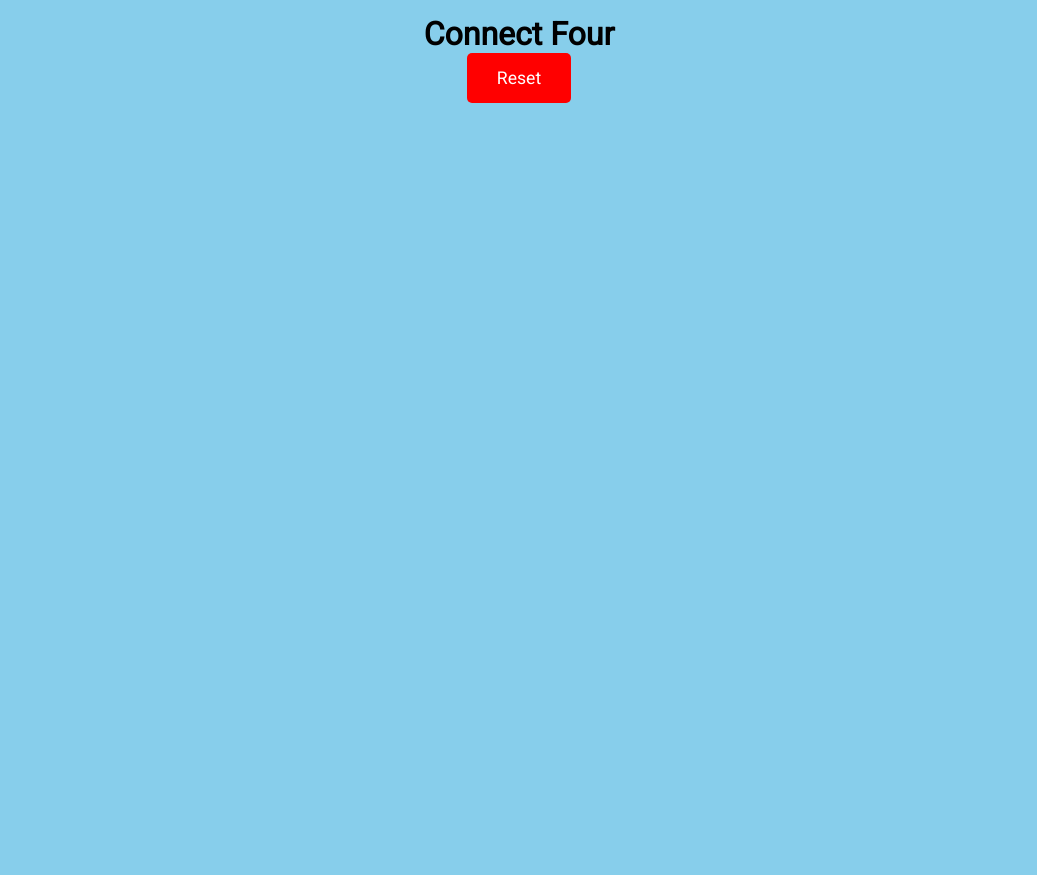
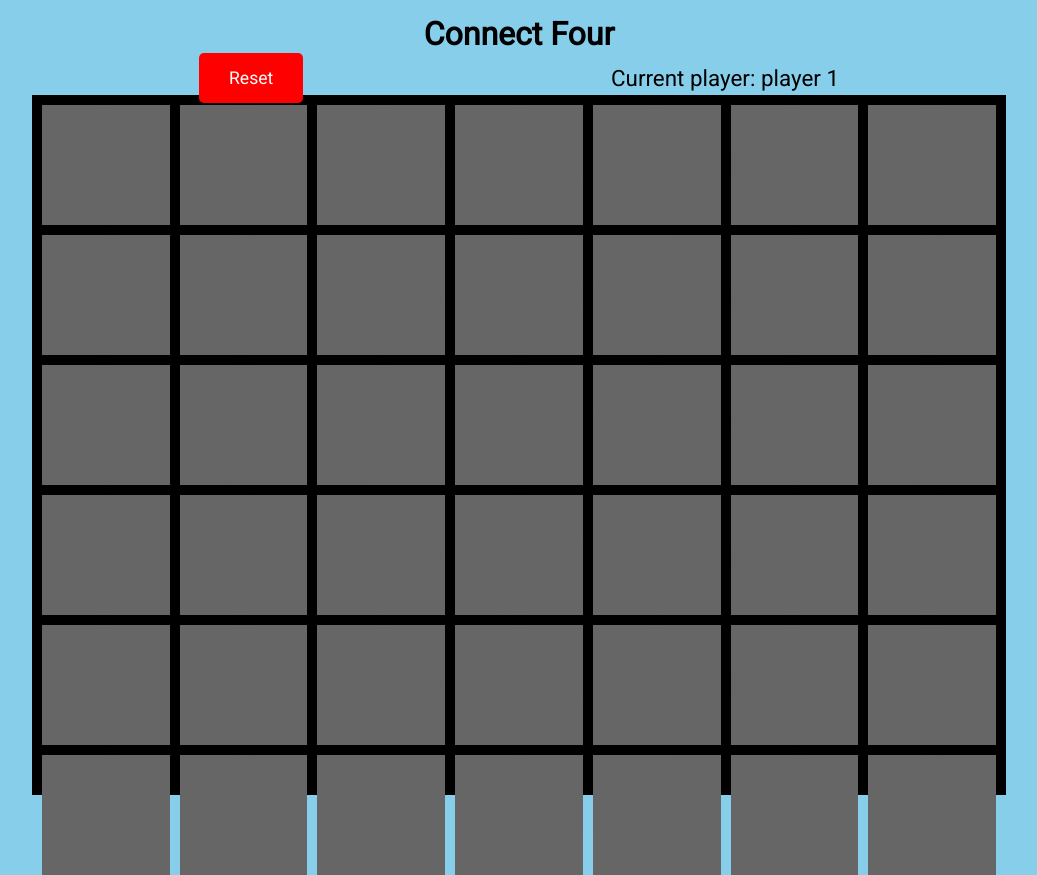
Before and after one commit to keesvanopdorp/react-connect-four, a React (Create React App) app: page / in a window 1280 px wide. Shown: the whole page, without its empty margins (121-1158 px from the left). Before the commit the page ends 800 px from the top, so only its background shows below. Built offline with nearby package versions, Linux system fonts and the light colour scheme.

Commit message:
feat(app): begon adding the board full logic

```diff
--- a/src/App.tsx
+++ b/src/App.tsx
@@ -2,10 +2,12 @@ import React, { ReactElement, ReactNode } from 'react';
 import './App.scss';
 import { Cell } from './components/Cell/Cell';
 
-type player = 'player1' | 'player2';
+type player = 'player 1' | 'player 2';
 
 interface Turn {
-  player: string; x: number; y: number
+  player: string;
+  x: number;
+  y: number
 }
 
 export default class App extends React.Component {
@@ -18,10 +20,19 @@ export default class App extends React.Component {
       ['', '', '', '', '', '', '',],
       ['', '', '', '', '', '', '',],
     ],
-    turn: "player1" as player,
+    turn: "player 1" as player,
     queue: [
 
     ] as Turn[]
+  }
+
+  checkIfBoardIsFull(): boolean {
+    let isBoardFull = false;
+    this.state.grid.forEach((row: string[]): void => {
+      row.includes('') ? isBoardFull = false : isBoardFull = true;
+      return;
+    })
+    return isBoardFull;
   }
 
   loopTroughQueue(): void {
@@ -31,7 +42,7 @@ export default class App extends React.Component {
       while (newY < 6) {
         if (newGrid[newY === 5 ? 5 : newY + 1][turn.x] !== "y" && newGrid[newY === 5 ? 5 : newY + 1][turn.x] !== "r") {
           newY++;
-          newGrid[newY][turn.x] = this.state.turn === "player1" ? "y" : "r"
+          newGrid[newY][turn.x] = this.state.turn === "player 1" ? "y" : "r"
           if (newY >= 1) {
             newGrid[newY - 1][turn.x] = '';
           }
@@ -48,15 +59,21 @@ export default class App extends React.Component {
   setGridPos(x: number, y: number): void {
     if (this.state.grid[y][x] === '') {
       const newGrid = this.state.grid;
-      newGrid[y][x] = this.state.turn === "player1" ? "y" : "r";
-      console.log([...this.state.queue, { player: this.state.turn, x, y }]);
+      newGrid[y][x] = this.state.turn === "player 1" ? "y" : "r";
       const queue = this.state.queue;
       queue.push({ player: this.state.turn, x, y });
       this.setState({ ...this.state, grid: newGrid, queue });
       this.loopTroughQueue();
-      this.state.turn === "player1" ? this.setState({ ...this.state, turn: 'player2' }) : this.setState({ ...this.state, turn: 'player1' })
+      this.state.turn === "player 1" ? this.setState({ ...this.state, turn: 'player 2' }) : this.setState({ ...this.state, turn: 'player 1' })
+      // TODO: check win condition
+      if (this.checkIfBoardIsFull()) {
+        // TODO: Reset board
+        alert('The board is full');
+        this.setGameGrid();
+      } else {
+        return;
+      }
     }
-    return;
   }
 
   setGameGrid(): void {
@@ -80,11 +97,12 @@ export default class App extends React.Component {
       <div className="App">
         <div className="App-header">
           <h1>Connect Four</h1>
-          <div>
+          <div className="header-toolbar">
             <button className="btn btn-danger" onClick={() => this.setGameGrid()}>Reset</button>
+            <p>Current player: {this.state.turn}</p>
           </div>
         </div>
-        <div className="game-grid">
+        <div className="game-board">
           {this.state.grid.map((row: string[], y): ReactNode[] => {
             return row.map((cell: string, x): ReactNode => {
               let color: string;
```
